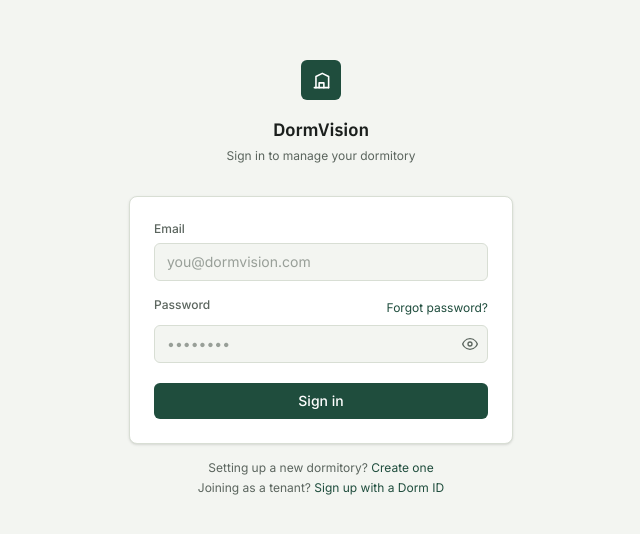
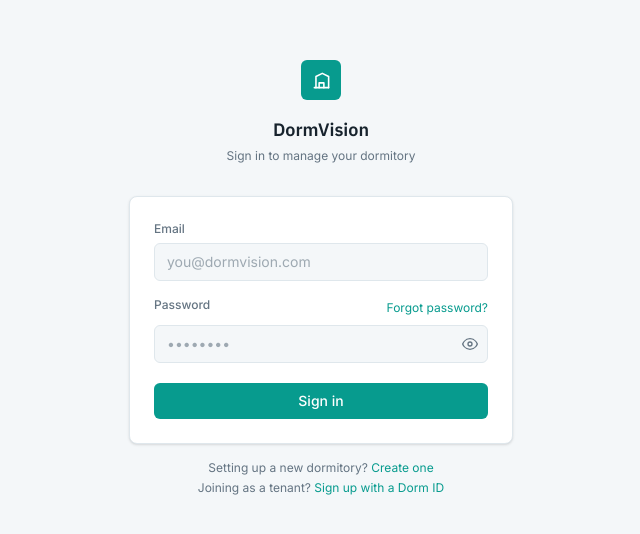
Before and after one commit to Fotatoe24/DormVision, a Next.js app: page / in a window 1280 px wide. Shown: the part 122-656 px from the top of the page, without its empty margins (319-959 px from the left). Built offline with nearby package versions, Linux system fonts and the light colour scheme; no server answers.

Commit message:
change the colors on the global.css

```diff
--- a/app/globals.css
+++ b/app/globals.css
@@ -1,39 +1,39 @@
 @import "tailwindcss";
 
 /* ============================================================
-   DormVision — Ledger & Brass design tokens
+   DormVision — Navy & Teal design tokens
    ============================================================ */
 
 :root {
-  --background: #f3f5f1;
+  --background: #f4f7f9;
   --surface: #ffffff;
-  --surface-muted: #e8ece5;
-  --foreground: #1b1f1d;
-  --foreground-muted: #5b655e;
-  --primary: #1f4d3d;
-  --accent: #b8863b;
-  --border: #d8ded4;
+  --surface-muted: #edf2f5;
+  --foreground: #17232d;
+  --foreground-muted: #647482;
+  --primary: #079b8e;
+  --accent: #dca348;
+  --border: #dfe7ec;
 
-  --status-paid: #4b7a5e;
-  --status-partial: #c99a3e;
-  --status-unpaid: #8b8378;
-  --status-overdue: #b14833;
+  --status-paid: #159b78;
+  --status-partial: #dca348;
+  --status-unpaid: #83909b;
+  --status-overdue: #dc5555;
 }
 
 .dark {
-  --background: #10140f;
-  --surface: #1a211b;
-  --surface-muted: #212a22;
-  --foreground: #edeae2;
-  --foreground-muted: #9aa398;
-  --primary: #6fbf9b;
-  --accent: #d9a85c;
-  --border: #2a332b;
+  --background: #0d1720;
+  --surface: #15232e;
+  --surface-muted: #1d303c;
+  --foreground: #e9f0f4;
+  --foreground-muted: #9aadb9;
+  --primary: #20b5a5;
+  --accent: #e7b75e;
+  --border: #2b404d;
 
-  --status-paid: #6fbf9b;
-  --status-partial: #d9a85c;
-  --status-unpaid: #7e877d;
-  --status-overdue: #d9695a;
+  --status-paid: #42c49a;
+  --status-partial: #e7b75e;
+  --status-unpaid: #9aa7b0;
+  --status-overdue: #ff7777;
 }
 
 @theme inline {
```
